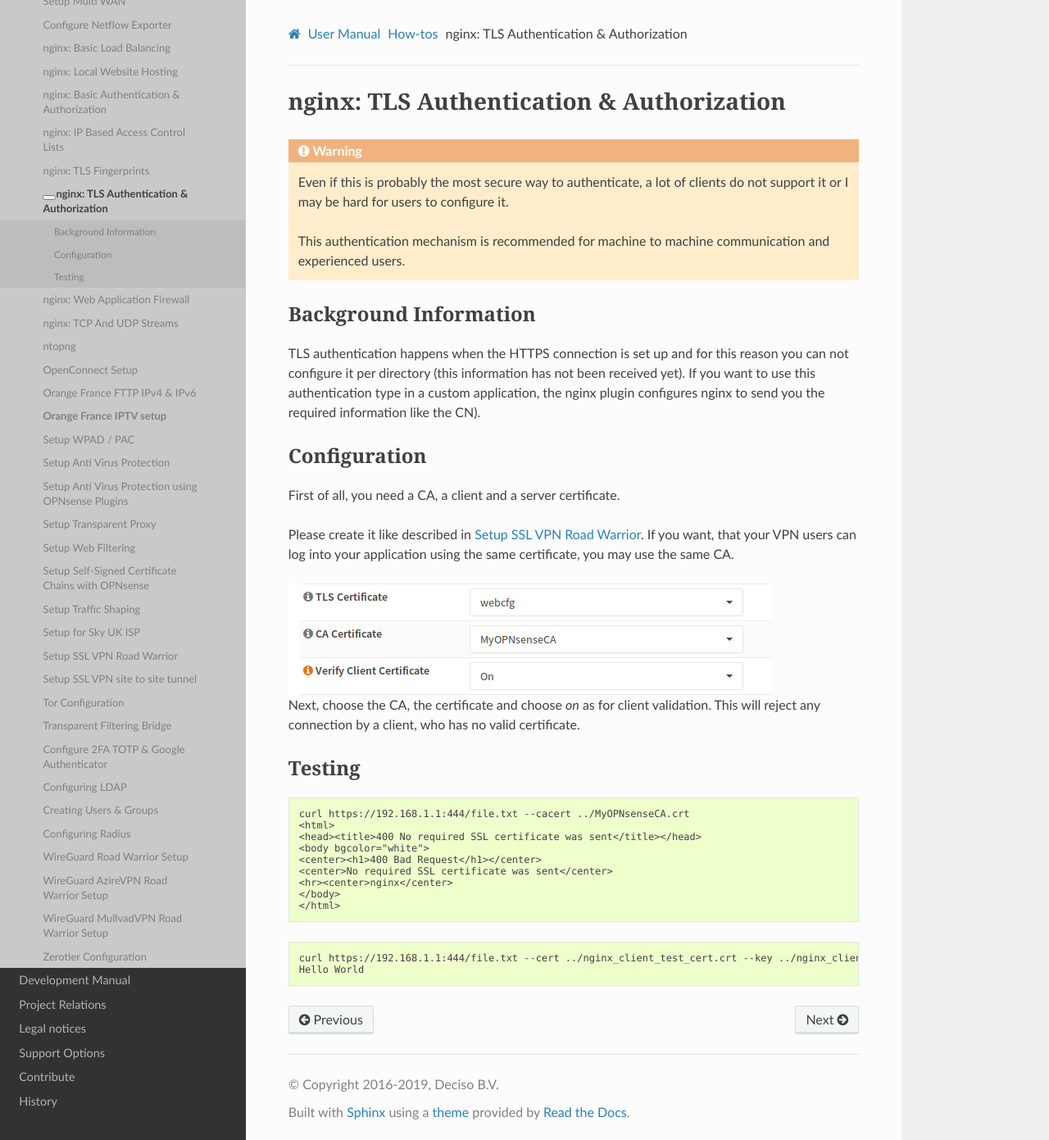
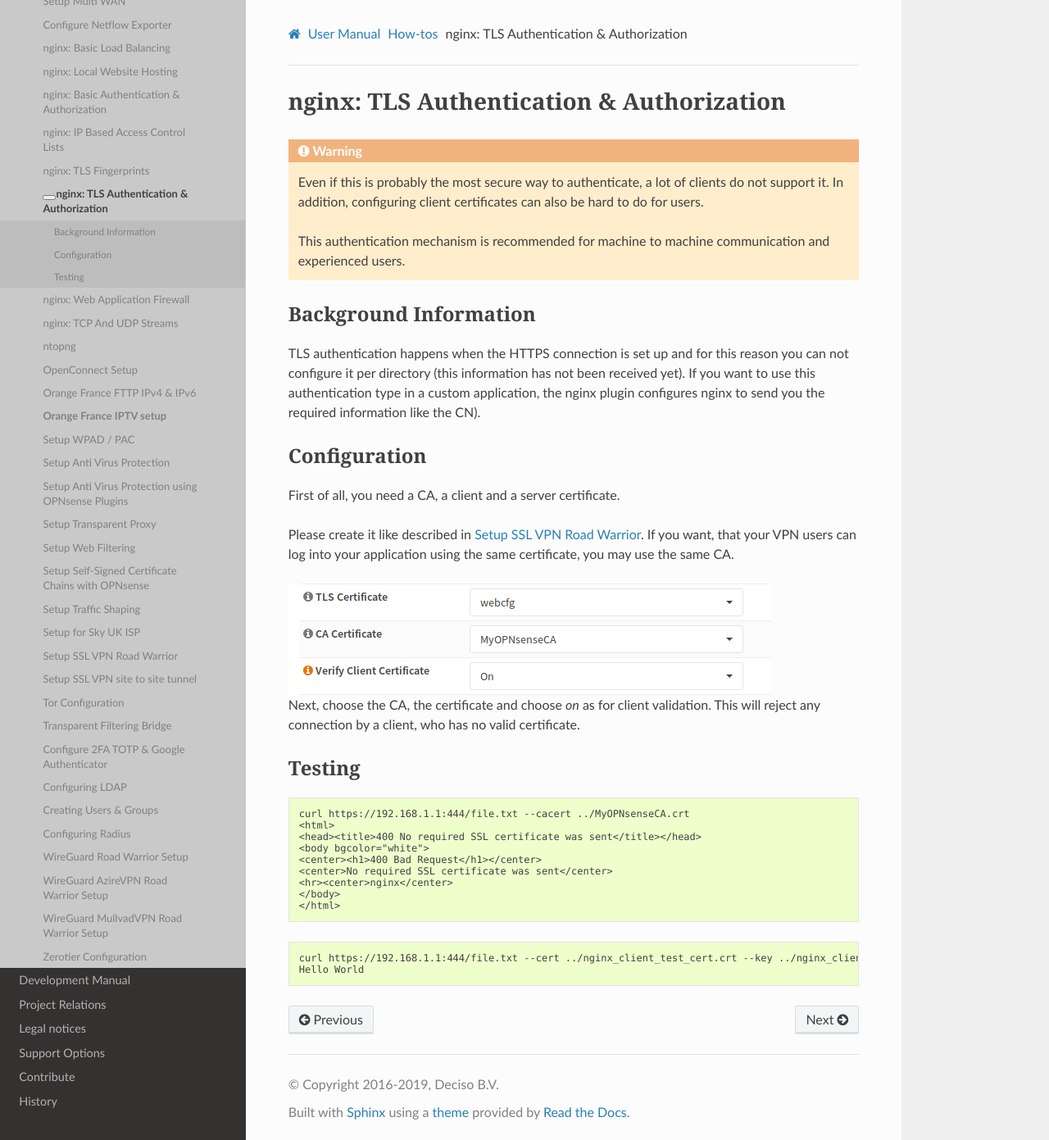
Before and after one commit to opnsense/docs, a Sphinx documentation site: the page built from source/manual/how-tos/nginx_tls_auth.rst, in a window 1280 px wide and 1391 px high. Shown: the whole window at 82% size. Built offline with Sphinx 7.4.7 and the Read the Docs theme 2.0.0, drawn with Linux system fonts in a browser that asks for light colours; nearby versions of some CDN libraries; some web fonts are replaced; library files that are not in the unit come from our copies.

Commit message:
nginx_tls_auth: rephrase (fixes typo) (#117)

```diff
--- a/source/manual/how-tos/nginx_tls_auth.rst
+++ b/source/manual/how-tos/nginx_tls_auth.rst
@@ -5,8 +5,8 @@ nginx: TLS Authentication & Authorization
 .. Warning::
 
     Even if this is probably the most secure way to authenticate,
-    a lot of clients do not support it or I may be hard for users
-    to configure it.
+    a lot of clients do not support it. In addition, configuring
+    client certificates can also be hard to do for users.
 
     This authentication mechanism is recommended for machine to
     machine communication and experienced users.
```
